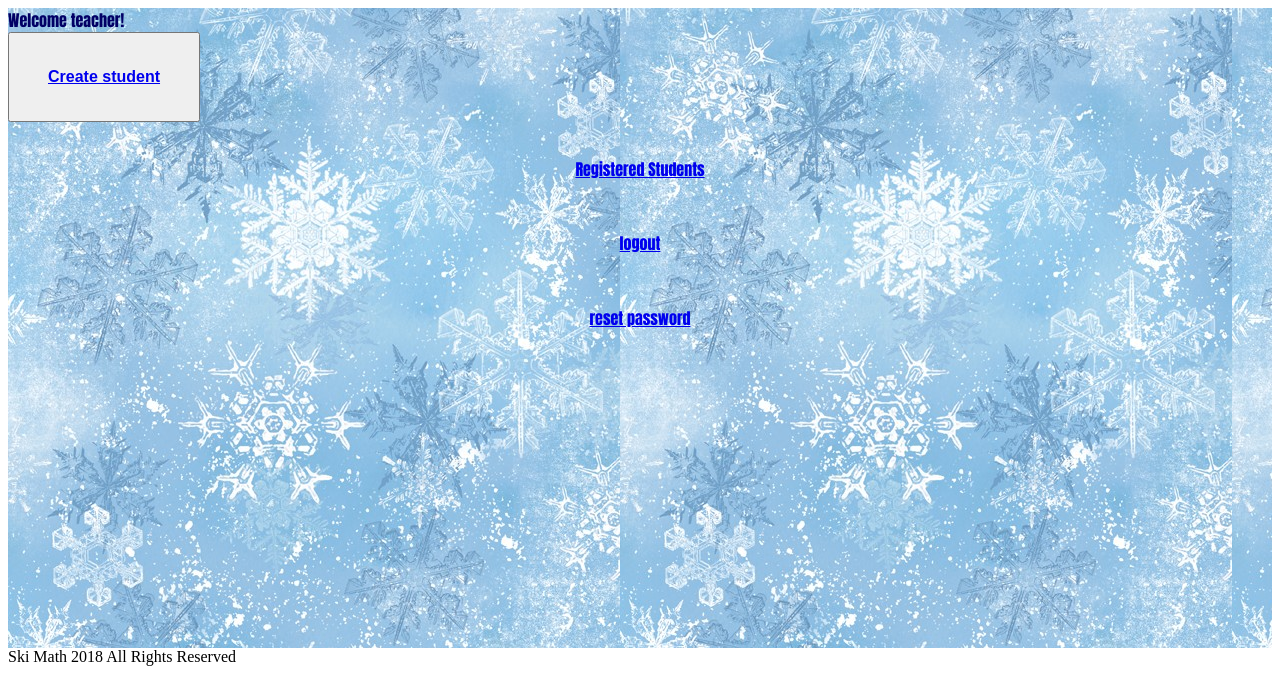
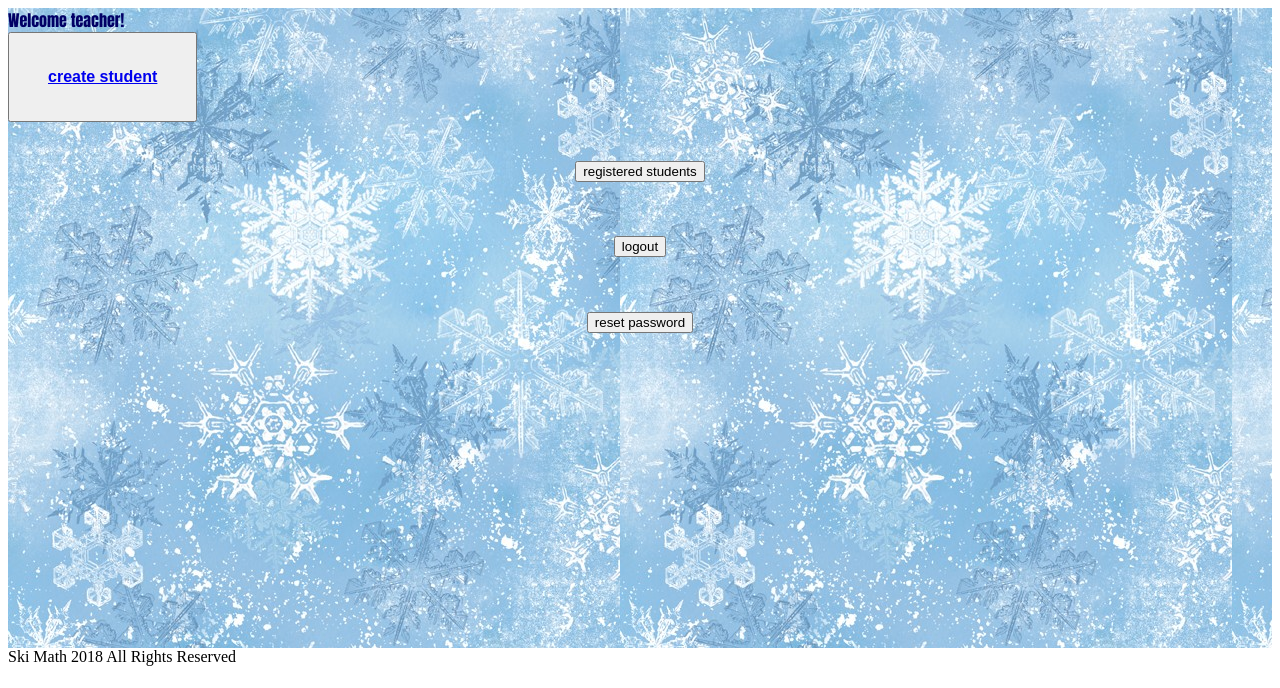
Before and after one commit to rdecks155/ski_math, a Django app: page / in a window 1280 px wide. Shown: the top 688 px of the page. Run offline with Django 3.2, Linux system fonts and the light colour scheme; a user stored in the database is signed in.

Commit message:
links now buttons, collision on, iteration 2

```diff
--- a/ski_math/static/unity/StreamingAssets/PlayerHistory.json
+++ b/ski_math/static/unity/StreamingAssets/PlayerHistory.json
@@ -1 +1 @@
-{"highestScore":0,"addHighestScore":60,"subHighestScore":40,"recHighestScore":40,"highestLevel":1,"addLevel":1,"subLevel":0,"recLevel":0,"levelHighestScore":0,"currentScore":0}
+{"highestScore":0,"addHighestScore":60,"subHighestScore":60,"recHighestScore":60,"highestLevel":2,"addLevel":0,"subLevel":0,"recLevel":0,"levelHighestScore":0,"currentScore":0}
--- a/templates/game.html
+++ b/templates/game.html
@@ -7,10 +7,10 @@
 {% if user.is_authenticated and user.is_student%}
   Hi {{ user.username }}!
   <p>You can play the game here someday!</p>
-  <p><a href="{% url 'home' %}">home</a></p>
+  <p><a href="{% url 'home' %}"><button>home</button></a></p>
 {% else %}
 <div class = "center">
   <p>You are not logged in</p>
-  <a href="{% url 'login' %}">login</a></div>
+  <a href="{% url 'login' %}"><button>login</button></a></div>
 {% endif %}
 {% endblock %}
--- a/templates/gamelayout.html
+++ b/templates/gamelayout.html
@@ -10,7 +10,7 @@
     <script src="{% static 'unity/TemplateData/UnityProgress.js' %}"></script>
     <script src="{% static 'unity/Build/UnityLoader.js' %}"></script>
     <script>
-      var gameInstance = UnityLoader.instantiate("gameContainer", "{% static 'unity/Build/SkiMath2.4.0.json' %}", {onProgress: UnityProgress});
+      var gameInstance = UnityLoader.instantiate("gameContainer", "{% static 'unity/Build/SkiMath2.4.1.json' %}", {onProgress: UnityProgress});
     </script>
   </head>
   <body>
--- a/templates/home.html
+++ b/templates/home.html
@@ -10,24 +10,24 @@
   <div class="center"><button class="playbutton">
   <h1><a href="{% url 'game' %}">Play Game</a></h1></div></button>
   <div class="midbottom">
-  <h2><p class="button"><a href="{% url 'stats' %}">Gameplay History</a></p></h2></div>
+  <h2><p class="button"><a href="{% url 'stats' %}"><button>History</button></a></p></h2></div>
   <div class="bleft">
-<h3><p class="button"><a href="{% url 'logout' %}">logout</a></p></h3></div>
+<h3><p class="button"><a href="{% url 'logout' %}"><button>logout</button></a></p></h3></div>
 <div class="bright">
-  <h4><p class="button"><a href="{% url 'password_reset' %}">reset password</a></p></h4></div>
+  <h4><p class="button"><a href="{% url 'password_reset' %}"><button>reset password</button></a></p></h4></div>
 {% elif user.is_authenticated and user.is_teacher%}
   Welcome {{ user.username }}!
   <div class="center"><button class="playbutton">
-<h1><p class="button"><a href="{% url 'studentsignup' %}">Create student</a></p></h1></div></button>
+<h1><p class="button"><a href="{% url 'studentsignup' %}">create student</a></p></h1></div></button>
 <div class="midbottom">
-  <h2><p class="button"><a href="{% url 'teacherstats' %}">Registered Students</a></p></h2></div>
+  <h2><p class="button"><a href="{% url 'teacherstats' %}"><button>registered students</button></a></p></h2></div>
   <div class="bleft">
-  <h3><p class="button"><a href="{% url 'logout' %}">logout</a></p></h3></div>
+  <h3><p class="button"><a href="{% url 'logout' %}"><button>logout</button></a></p></h3></div>
   <div class="bright">
-  <h4><p class="button"><a href="{% url 'password_reset' %}">reset password</a></p></h4></div>
+  <h4><p class="button"><a href="{% url 'password_reset' %}"><button>reset password</button></a></p></h4></div>
 {% else %}
 <div class = "center">
   <h1><p>You are not logged in</p></h1>
-  <h1><a href="{% url 'login' %}">Login</a></h1></div>
+  <h1><a href="{% url 'login' %}"><button>Login</button></a></h1></div>
 {% endif %}
 {% endblock %}
--- a/templates/registration/login.html
+++ b/templates/registration/login.html
@@ -10,5 +10,5 @@
   {{ form.as_p }}
   <h1><button type="submit">Login</button></h1>
 </form>
-<h1><a href="{% url 'signup' %}">Sign Up</a></h1>
+<h1><a href="{% url 'signup' %}"><button>Sign Up</button></a></h1>
 {% endblock %}
--- a/templates/registration/password_reset_complete.html
+++ b/templates/registration/password_reset_complete.html
@@ -5,5 +5,5 @@
 
 {% block content %}
 <h1>Password reset complete</h1>
-<p>Your new password has been set. You can log in now on the <a href="{% url 'login' %}">log in page</a>.</p>
+<p>Your new password has been set. You can log in now on the <a href="{% url 'login' %}"><button>login page</button></a></p>
 {% endblock %}
--- a/templates/registration/password_reset_done.html
+++ b/templates/registration/password_reset_done.html
@@ -6,5 +6,5 @@
 {% block content %}
   <h1>Check your inbox.</h1>
   <h1><p>We've emailed you instructions for setting your password. You should receive the email shortly!</p></h1>
-  <h1><p class="button"><a href="{% url 'login' %}">Login</a></p></h1>
+  <h1><p class="button"><a href="{% url 'login' %}"><button>Login</button></a></p></h1>
 {% endblock %}
--- a/templates/signup.html
+++ b/templates/signup.html
@@ -10,5 +10,5 @@
     {{ form.as_p }}
     <button type="submit">Sign up</button>
   </form>
-  <a href="{% url 'home' %}">Home</a>
+  <a href="{% url 'home' %}"><button>home</button></a>
 {% endblock %}
--- a/templates/stats.html
+++ b/templates/stats.html
@@ -39,15 +39,15 @@
       {% endfor %}
     </table>
     <div class = "midbottom">
-    <p><a href="{% url 'home' %}">home</a></p></table></div>
+    <p><a href="{% url 'home' %}"><button>home</button></a></p></table></div>
   {% else %}
     <p>No info available.</p>
     <div class = "midbottom">
-    <p><a href="{% url 'home' %}">home</a></p></div>
+    <p><a href="{% url 'home' %}"><button>home</button></a></p></div>
   {% endif %}
 {% else %}
 <div class = "center">
   <p>You are not logged in</p>
-  <a href="{% url 'login' %}">login</a></div>
+  <a href="{% url 'login' %}"><button>login</button></a></div>
 {% endif %}
 {% endblock %}
--- a/templates/studentsignup.html
+++ b/templates/studentsignup.html
@@ -11,7 +11,7 @@
     {{ form.as_p }}
     <button type="submit">Sign up</button>
   </form>
-  <a href="{% url 'home' %}">Home</a>
+  <a href="{% url 'home' %}"><button>Home</button></a>
 {% else %}
   <h1><p>You are not logged in</p></h1>
   <h1><a href="{% url 'login' %}">login</a></h1>
--- a/templates/teacherstats.html
+++ b/templates/teacherstats.html
@@ -20,14 +20,14 @@
       {% endfor %}
     </table>
     <div class = "midbottom">
-    <p><a href="{% url 'home' %}">home</a></p></div>
+    <p><a href="{% url 'home' %}"><button>home</button></a></p></div>
   {% else %}
     <h1><p>No students are available.</p></h1>
     <div class = "midbottom">
-    <p><a href="{% url 'home' %}">home</a></p></div>
+    <p><a href="{% url 'home' %}"><button>home</button></a></p></div>
   {% endif %}
 {% else %}
   <h1><p>You are not logged in</p></h1>
-  <h1><a href="{% url 'login' %}">login</a></h1>
+  <h1><a href="{% url 'login' %}"><button>home</button></a></h1>
 {% endif %}
 {% endblock %}
```
Also changed, not shown: db.sqlite3, 7 other files.
